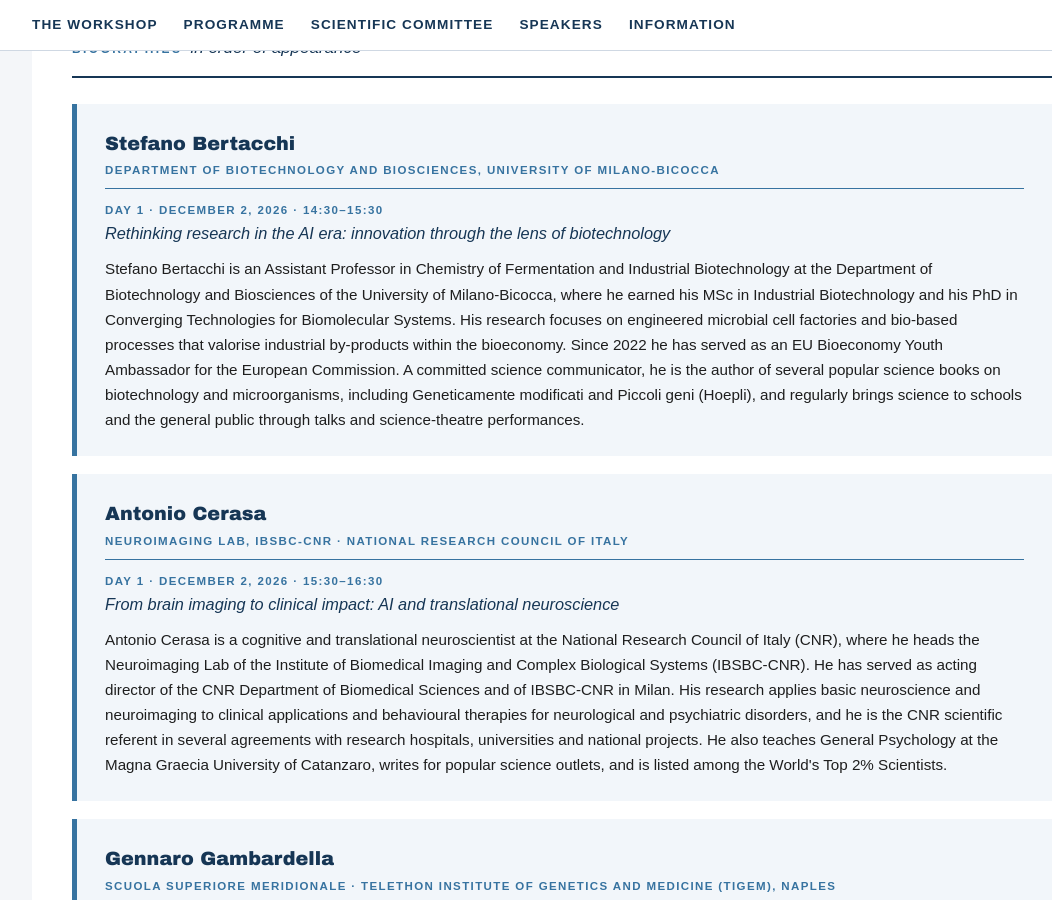
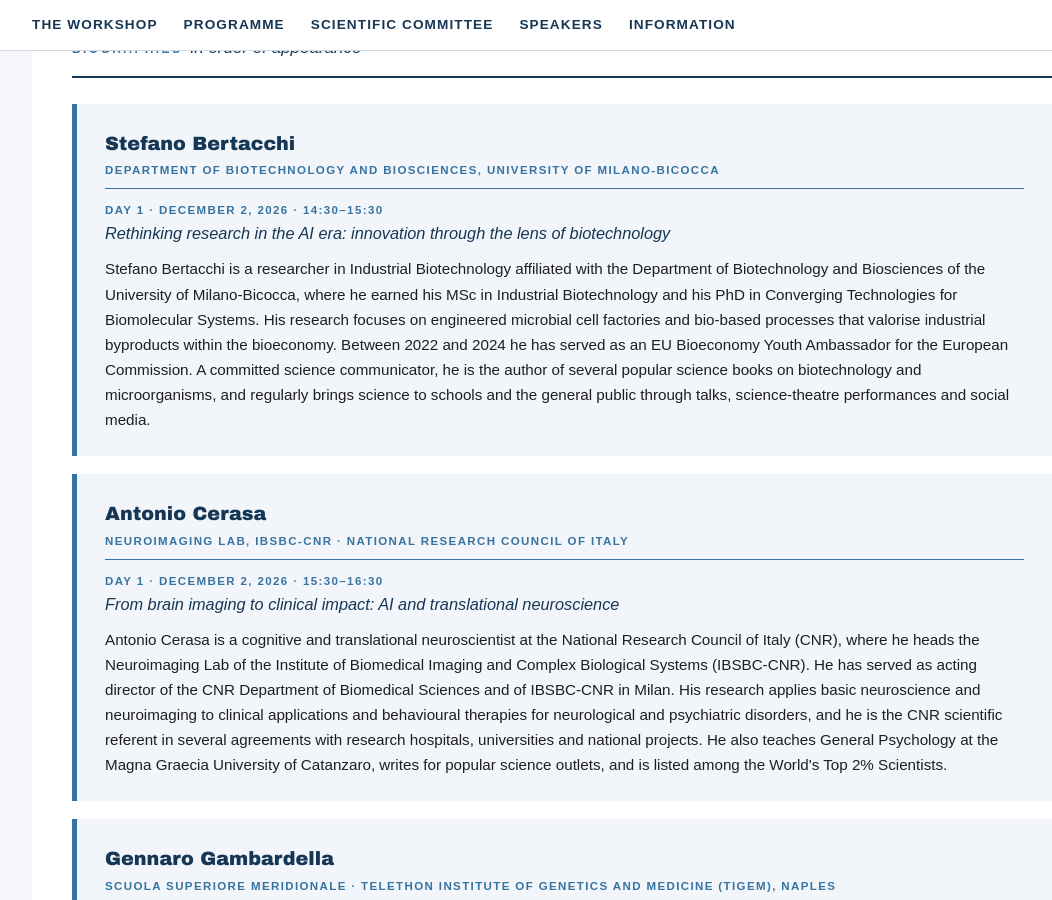
Before and after one commit to ailicelabs/STAT-School-Venice-2026, a Jekyll site: the page built from index.md, in a window 1280 px wide and 900 px high, scrolled down 6937 px. Shown: the whole window, without its empty margins (78-1130 px from the left). Built offline with Jekyll 4.4.1, drawn with Linux system fonts in a browser that asks for light colours.

Commit message:
Add files via upload

```diff
--- a/index.md
+++ b/index.md
@@ -133,7 +133,7 @@ description: PhD in Science and Technology for Advanced Therapies (STAT) MD-Work
 <section id="speakers">
 <h2>Speakers</h2>
 <p class="sub"><b>Biographies</b>in order of appearance</p>
-<article class="speaker"><h3 class="name">Stefano Bertacchi</h3><p class="role">Department of Biotechnology and Biosciences, University of Milano-Bicocca</p><p class="slot">Day 1 · December 2, 2026 · 14:30–15:30</p><span class="talk-title">Rethinking research in the AI era: innovation through the lens of biotechnology</span><p class="bio">Stefano Bertacchi is an Assistant Professor in Chemistry of Fermentation and Industrial Biotechnology at the Department of Biotechnology and Biosciences of the University of Milano-Bicocca, where he earned his MSc in Industrial Biotechnology and his PhD in Converging Technologies for Biomolecular Systems. His research focuses on engineered microbial cell factories and bio-based processes that valorise industrial by-products within the bioeconomy. Since 2022 he has served as an EU Bioeconomy Youth Ambassador for the European Commission. A committed science communicator, he is the author of several popular science books on biotechnology and microorganisms, including Geneticamente modificati and Piccoli geni (Hoepli), and regularly brings science to schools and the general public through talks and science-theatre performances.</p></article>
+<article class="speaker"><h3 class="name">Stefano Bertacchi</h3><p class="role">Department of Biotechnology and Biosciences, University of Milano-Bicocca</p><p class="slot">Day 1 · December 2, 2026 · 14:30–15:30</p><span class="talk-title">Rethinking research in the AI era: innovation through the lens of biotechnology</span><p class="bio">Stefano Bertacchi is a researcher in Industrial Biotechnology affiliated with the Department of Biotechnology and Biosciences of the University of Milano-Bicocca, where he earned his MSc in Industrial Biotechnology and his PhD in Converging Technologies for Biomolecular Systems. His research focuses on engineered microbial cell factories and bio-based processes that valorise industrial byproducts within the bioeconomy. Between 2022 and 2024 he has served as an EU Bioeconomy Youth Ambassador for the European Commission. A committed science communicator, he is the author of several popular science books on biotechnology and microorganisms, and regularly brings science to schools and the general public through talks, science-theatre performances and social media.</p></article>
 <article class="speaker"><h3 class="name">Antonio Cerasa</h3><p class="role">Neuroimaging Lab, IBSBC-CNR · National Research Council of Italy</p><p class="slot">Day 1 · December 2, 2026 · 15:30–16:30</p><span class="talk-title">From brain imaging to clinical impact: AI and translational neuroscience</span><p class="bio">Antonio Cerasa is a cognitive and translational neuroscientist at the National Research Council of Italy (CNR), where he heads the Neuroimaging Lab of the Institute of Biomedical Imaging and Complex Biological Systems (IBSBC-CNR). He has served as acting director of the CNR Department of Biomedical Sciences and of IBSBC-CNR in Milan. His research applies basic neuroscience and neuroimaging to clinical applications and behavioural therapies for neurological and psychiatric disorders, and he is the CNR scientific referent in several agreements with research hospitals, universities and national projects. He also teaches General Psychology at the Magna Graecia University of Catanzaro, writes for popular science outlets, and is listed among the World&#x27;s Top 2% Scientists.</p></article>
 <article class="speaker"><h3 class="name">Gennaro Gambardella</h3><p class="role">Scuola Superiore Meridionale · Telethon Institute of Genetics and Medicine (TIGEM), Naples</p><p class="slot">Day 1 · December 2, 2026 · 16:50–17:50</p><span class="talk-title">Beyond Pathogenicity: Can AI Tell Us What Genetic Variants Actually Do?</span><p class="bio">Gennaro Gambardella is a tenure-track researcher in Bioengineering at Scuola Superiore Meridionale and leads an independent research group at the Telethon Institute of Genetics and Medicine (TIGEM) in Naples, Italy. He holds a PhD in Bioinformatics and Computational Biology from the University of Naples Federico II and previously worked as a postdoctoral researcher at King&#x27;s College London. His research combines artificial intelligence, machine learning, and computational genomics to investigate the molecular basis of genetic diseases and cancer. His group develops computational approaches for genomic variant detection, functional variant interpretation, and the analysis of complex biological data, with the goal of advancing precision medicine.</p></article>
 <article class="speaker"><h3 class="name">Elena Del Pup</h3><p class="role">Bioinformatics Group, Wageningen University &amp; Research</p><p class="slot">Day 2 · December 3, 2026 · 09:15–10:15</p><span class="talk-title">Unlocking the Plant Bioeconomy: Data-Driven Discovery of Plant Natural Products</span><p class="bio">Elena Del Pup is a PhD candidate in the Bioinformatics Group at Wageningen University &amp; Research, supervised by Prof. Marnix Medema and Dr. Justin van der Hooft. Her project develops automated computational workflows and multi-omics strategies to discover plant natural products and to annotate plant specialised metabolic pathways. She holds an MSc in Plant Sciences from Wageningen University and a BSc in Agricultural Sciences from the University of Pisa, completed with an honours scholarship at the Sant&#x27;Anna School of Advanced Studies, and carried out research at the Carnegie Institution for Science at Stanford. Previously a UN trainee at FAO and a junior investment analyst at the European Circular Bioeconomy Fund, she is the founder of The Good Scientists and an active science communicator.</p></article>
```
Also changed, not shown: 1 other file.
